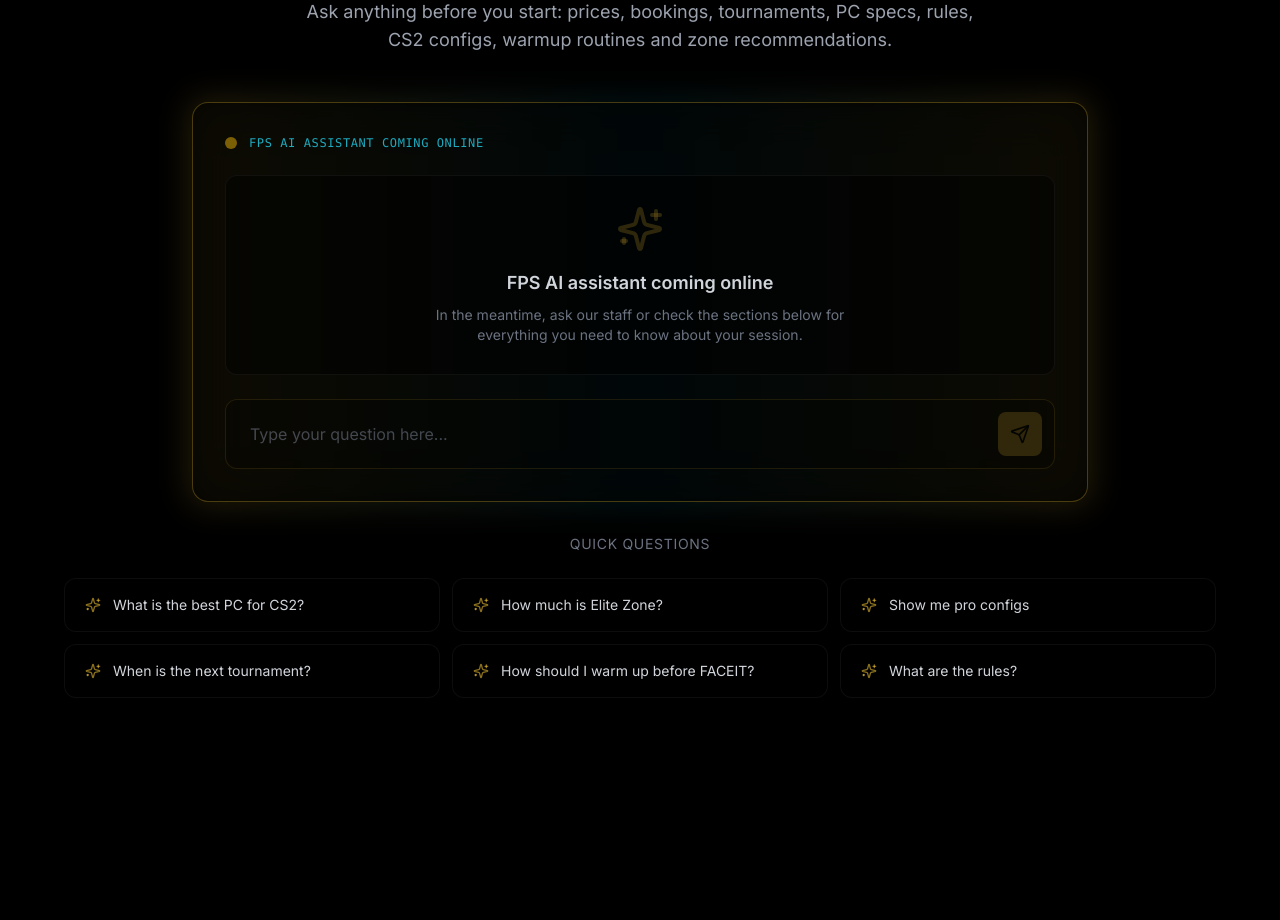
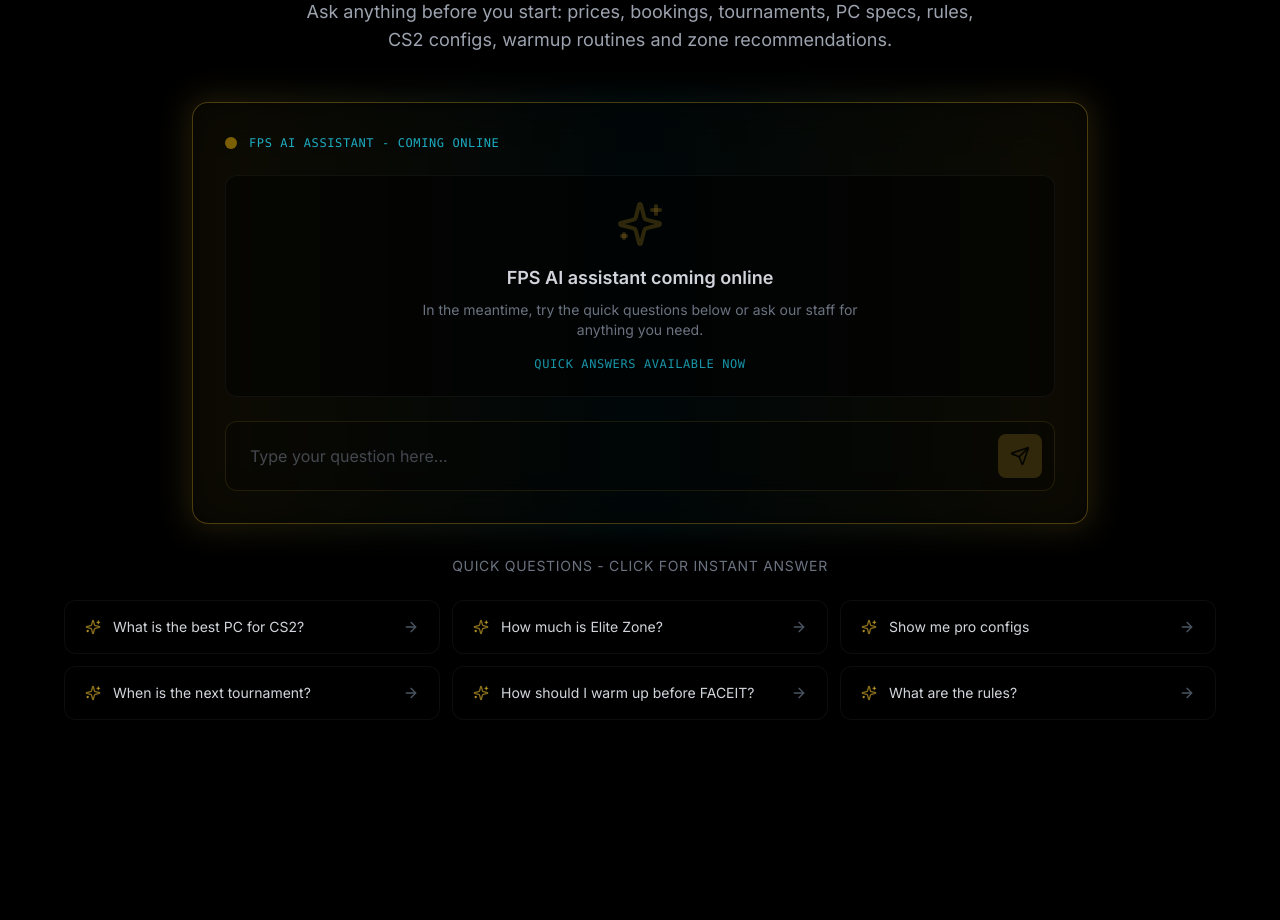
Before and after one commit to Daki-ai/fps-gaming-center, a React (Vite) app: page /start in a window 1280 px wide. Shown: the part 1040-1960 px from the top of the page. Built offline with nearby package versions, Linux system fonts and the light colour scheme; the HTML template or start-up script is replaced by a standard one.

Commit message:
Smart scroll: quick questions navigate to relevant sections

```diff
--- a/src/components/os/AskFpsAI.tsx
+++ b/src/components/os/AskFpsAI.tsx
@@ -1,14 +1,23 @@
-import { Sparkles, Send, Cpu } from "lucide-react";
+import { Sparkles, Send, Cpu, ArrowRight } from "lucide-react";
+
+const quickQuestions = [
+  { q: "What is the best PC for CS2?", target: "zone-upgrade" },
+  { q: "How much is Elite Zone?", target: "zone-upgrade" },
+  { q: "Show me pro configs", target: "pro-config" },
+  { q: "When is the next tournament?", target: "tournament" },
+  { q: "How should I warm up before FACEIT?", target: "session-mode", openMode: "faceit" },
+  { q: "What are the rules?", target: "tournament" },
+];
 
 const AskFpsAI = () => {
-  const quickQuestions = [
-    "What is the best PC for CS2?",
-    "How much is Elite Zone?",
-    "Show me pro configs",
-    "When is the next tournament?",
-    "How should I warm up before FACEIT?",
-    "What are the rules?",
-  ];
+  const handleQuestion = (target: string, openMode?: string) => {
+    document.getElementById(target)?.scrollIntoView({ behavior: "smooth" });
+    if (openMode) {
+      setTimeout(() => {
+        window.dispatchEvent(new CustomEvent("openSessionMode", { detail: { modeId: openMode } }));
+      }, 600);
+    }
+  };
 
   return (
     <section id="ask-ai" className="px-4 py-20 md:py-28">
@@ -31,14 +40,17 @@ const AskFpsAI = () => {
           <div className="relative bg-black/60 border border-gold/30 rounded-2xl p-8 backdrop-blur-xl">
             <div className="flex items-center gap-3 mb-6 text-cyan-400/80">
               <div className="w-3 h-3 rounded-full bg-yellow-500 animate-pulse" />
-              <span className="text-xs uppercase tracking-wider font-mono">FPS AI Assistant  Coming Online</span>
+              <span className="text-xs uppercase tracking-wider font-mono">FPS AI Assistant - Coming Online</span>
             </div>
 
             <div className="bg-black/50 border border-white/5 rounded-xl p-6 mb-6 min-h-[200px] flex flex-col items-center justify-center text-center">
               <Sparkles className="w-12 h-12 text-gold/40 mb-4 animate-pulse" />
               <p className="text-lg text-gray-300 mb-2 font-semibold">FPS AI assistant coming online</p>
-              <p className="text-sm text-gray-500 max-w-md">
-                In the meantime, ask our staff or check the sections below for everything you need to know about your session.
+              <p className="text-sm text-gray-500 max-w-md mb-2">
+                In the meantime, try the quick questions below or ask our staff for anything you need.
+              </p>
+              <p className="text-xs text-cyan-400/70 uppercase tracking-wider font-mono mt-2">
+                Quick answers available now
               </p>
             </div>
 
@@ -57,16 +69,18 @@ const AskFpsAI = () => {
         </div>
 
         <div>
-          <p className="text-center text-sm text-gray-500 mb-6 uppercase tracking-wider">Quick Questions</p>
+          <p className="text-center text-sm text-gray-500 mb-6 uppercase tracking-wider">Quick Questions - Click for Instant Answer</p>
           <div className="grid grid-cols-1 sm:grid-cols-2 lg:grid-cols-3 gap-3">
-            {quickQuestions.map((q, i) => (
+            {quickQuestions.map((item, i) => (
               <button
                 key={i}
-                className="group text-left px-5 py-4 bg-black/40 border border-white/5 hover:border-gold/40 rounded-xl backdrop-blur-md transition-all duration-300 hover:bg-black/60"
+                onClick={() => handleQuestion(item.target, item.openMode)}
+                className="group text-left px-5 py-4 bg-black/40 border border-white/5 hover:border-gold/40 rounded-xl backdrop-blur-md transition-all duration-300 hover:bg-black/60 cursor-pointer"
               >
                 <div className="flex items-center gap-3">
                   <Sparkles className="w-4 h-4 text-gold/60 group-hover:text-gold flex-shrink-0" />
-                  <span className="text-sm text-gray-300 group-hover:text-white">{q}</span>
+                  <span className="text-sm text-gray-300 group-hover:text-white flex-1">{item.q}</span>
+                  <ArrowRight className="w-4 h-4 text-gray-600 group-hover:text-gold transition-all group-hover:translate-x-1" />
                 </div>
               </button>
             ))}
--- a/src/components/os/SessionMode.tsx
+++ b/src/components/os/SessionMode.tsx
@@ -1,10 +1,10 @@
-import { useState } from "react";
+import { useState, useEffect } from "react";
 import { Flame, Target, Coffee, Trophy, Crosshair, CheckCircle2 } from "lucide-react";
 
 const sessionModes = [
   { id: "warmup", name: "Warmup", icon: Flame, checklist: ["Open Aim Lab or DM server", "Stretch wrists and shoulders", "Adjust mouse and headset", "10 minutes deathmatch", "Hydrate"] },
   { id: "faceit", name: "FACEIT Grind", icon: Target, checklist: ["Open FACEIT AC", "Warm up 10 minutes", "Check mouse and headset", "Use stable config", "Queue with focus"] },
-  { id: "casual", name: "Casual", icon: Coffee, checklist: ["Pick your mood  DM, retake, or chill MM", "Set comfortable volume", "Play without pressure", "Have fun"] },
+  { id: "casual", name: "Casual", icon: Coffee, checklist: ["Pick your mood - DM, retake, or chill MM", "Set comfortable volume", "Play without pressure", "Have fun"] },
   { id: "tournament", name: "Tournament Practice", icon: Trophy, checklist: ["Drill team smokes and execs", "Mid-round comms practice", "Scrim or PUG with team", "Watch demo afterwards"] },
   { id: "aim", name: "Aim Training", icon: Crosshair, checklist: ["Open Aim Lab / Kovaak", "Run flick + tracking routine", "30 minutes focused", "DM map for 15 min", "Review hits/misses"] },
 ];
@@ -13,8 +13,19 @@ const SessionMode = () => {
   const [activeMode, setActiveMode] = useState<string | null>(null);
   const active = sessionModes.find(m => m.id === activeMode);
 
+  useEffect(() => {
+    const handler = (e: Event) => {
+      const detail = (e as CustomEvent).detail;
+      if (detail && detail.modeId) {
+        setActiveMode(detail.modeId);
+      }
+    };
+    window.addEventListener("openSessionMode", handler);
+    return () => window.removeEventListener("openSessionMode", handler);
+  }, []);
+
   return (
-    <section className="px-4 py-20 md:py-28">
+    <section id="session-mode" className="px-4 py-20 md:py-28">
       <div className="max-w-6xl mx-auto">
         <div className="text-center mb-12">
           <div className="inline-flex items-center gap-2 px-4 py-2 mb-4 rounded-full bg-cyan-500/10 border border-cyan-500/30 backdrop-blur-sm">
--- a/src/components/os/ZoneUpgrade.tsx
+++ b/src/components/os/ZoneUpgrade.tsx
@@ -8,7 +8,7 @@ const zones = [
 
 const ZoneUpgrade = () => {
   return (
-    <section className="px-4 py-20 md:py-28 bg-gradient-to-b from-transparent via-black/40 to-transparent">
+    <section id="zone-upgrade" className="px-4 py-20 md:py-28 bg-gradient-to-b from-transparent via-black/40 to-transparent">
       <div className="max-w-6xl mx-auto">
         <div className="text-center mb-12">
           <div className="inline-flex items-center gap-2 px-4 py-2 mb-4 rounded-full bg-gold/10 border border-gold/30 backdrop-blur-sm">
```
